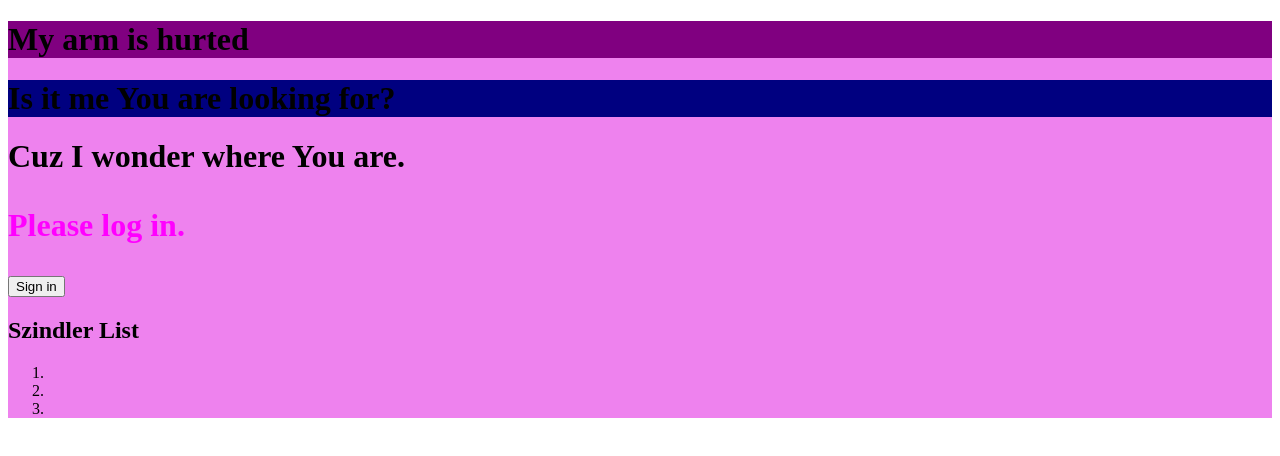
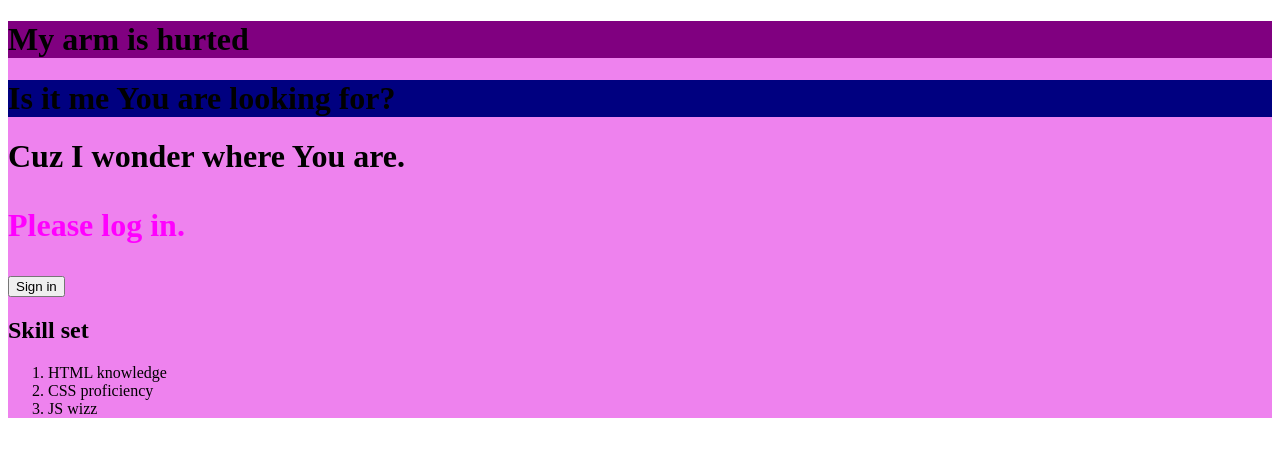
Before and after one commit to tusia313/react-project-display, a React (Create React App) app: page / in a window 1280 px wide. Shown: the top 456 px of the page. Built offline with nearby package versions, Linux system fonts and the light colour scheme.

Commit message:
Passing object as props

```diff
--- a/src/App.js
+++ b/src/App.js
@@ -4,7 +4,10 @@ import List from "./components/List"
 
 const App = () => {
   let isLoggenIn = false
-  const listTitle = "Szindler List"
+  const listData = {
+    title: "Skill set",
+    list: ["HTML knowledge", "CSS proficiency", "JS wizz"]
+  }
   return (
     <div style = {{ backgroundColor : isLoggenIn ? "green" : "violet"}}>
     <CustomHeader title = {"My arm is hurted"} color = {"purple"}/>
@@ -12,7 +15,7 @@ const App = () => {
     <CustomHeader title = {"Cuz I wonder where You are."} color = {"lemon"}/>
     <p className="subtitle">{isLoggenIn ? "Welcome back !" : "Please log in."}</p>
     {!isLoggenIn && <button>Sign in</button>}
-    <List listTitle = {listTitle} />
+    <List listData = {listData} />
     </div>
   )
 }
--- a/src/components/List.js
+++ b/src/components/List.js
@@ -1,13 +1,14 @@
 import ListTitle from "./ListTitle"
 
-const List = ({listTitle}) => {
+const List = ({listData}) => {
+    console.log(listData)
     return (
         <>
-        <ListTitle listTitle = {listTitle} />
+        <ListTitle listTitle = {listData.title} />
         <ol>
-            <li></li>
-            <li></li>
-            <li></li>
+            <li>{listData.list[0]}</li>
+            <li>{listData.list[1]}</li>
+            <li>{listData.list[2]}</li>
         </ol>
         </>
     )
```
